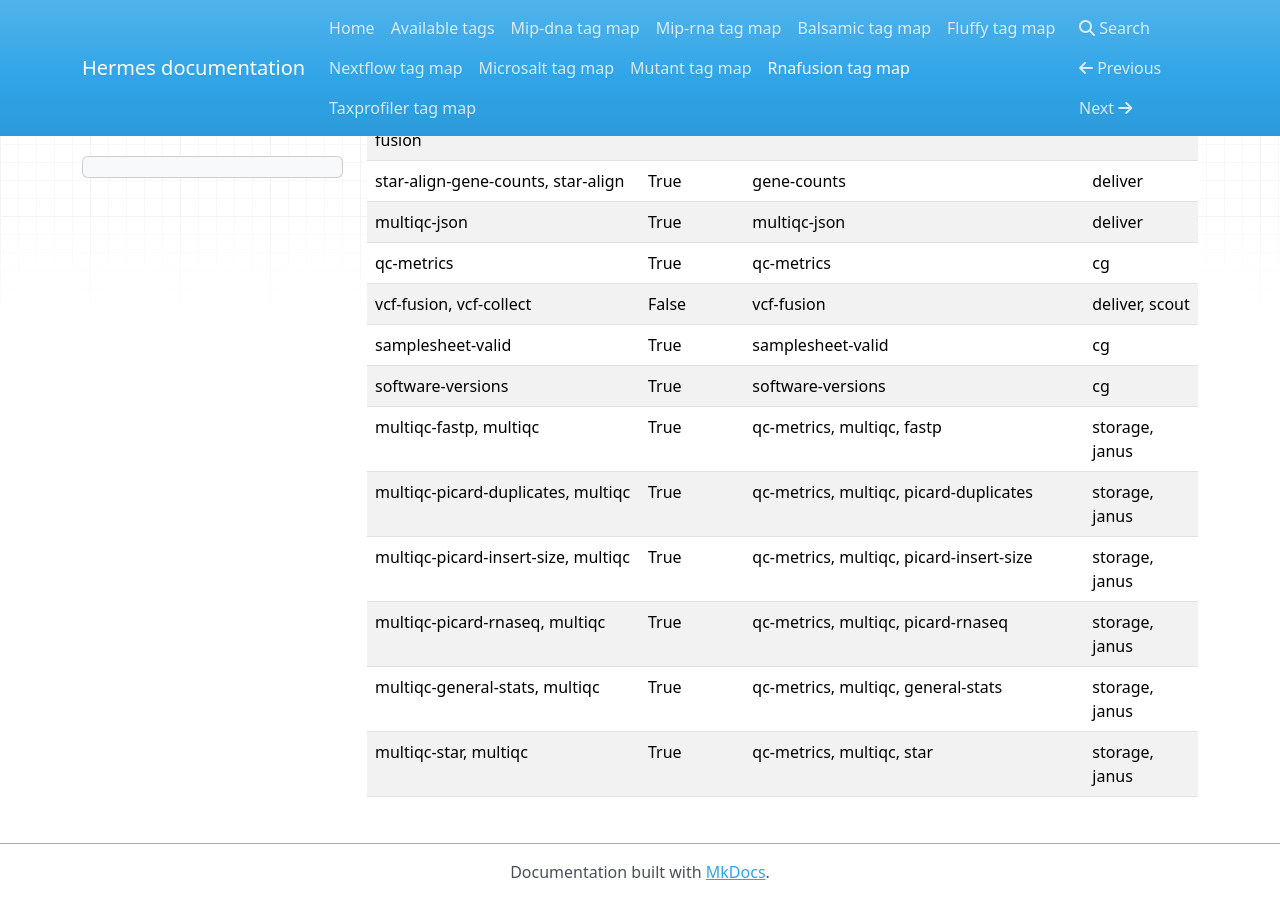
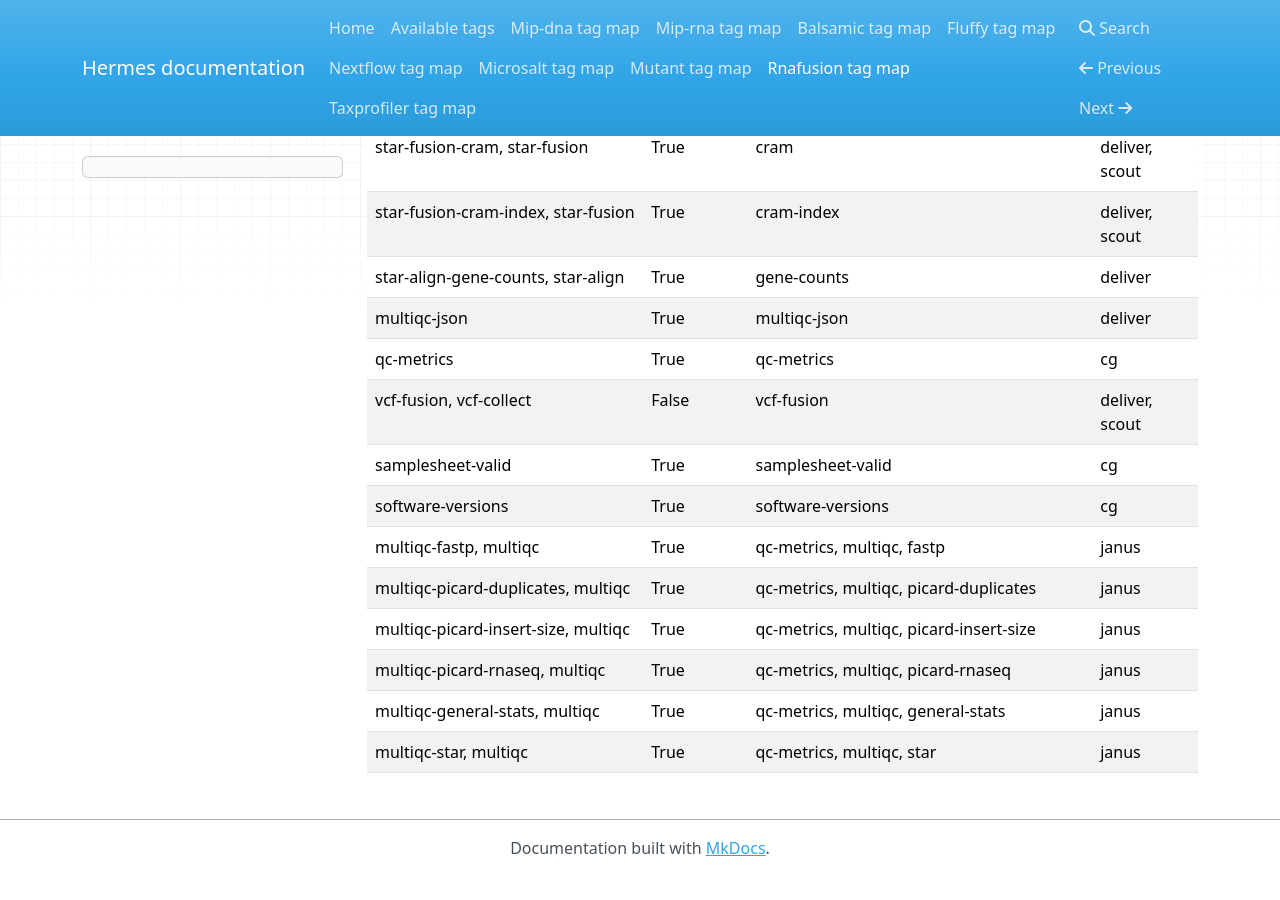
Before and after one commit to Clinical-Genomics/hermes, an MkDocs documentation site: the page built from docs/rnafusion_map.md, in a window 1280 px wide and 900 px high, scrolled down 559 px. Built offline with MkDocs 1.6.1, drawn with Linux system fonts in a browser that asks for light colours; nearby versions of some CDN libraries; after the commit the page ends 1435 px from its top, so only the background shows below that.

Commit message:
remove storage tag

```diff
--- a/docs/rnafusion_map.md
+++ b/docs/rnafusion_map.md
@@ -17,9 +17,9 @@
 | vcf-fusion, vcf-collect              | False       | vcf-fusion                                            | deliver, scout |
 | samplesheet-valid                    | True        | samplesheet-valid                                     | cg             |
 | software-versions                    | True        | software-versions                                     | cg             |
-| multiqc-fastp, multiqc               | True        | qc-metrics, multiqc, fastp                            | storage, janus |
-| multiqc-picard-duplicates, multiqc   | True        | qc-metrics, multiqc, picard-duplicates                | storage, janus |
-| multiqc-picard-insert-size, multiqc  | True        | qc-metrics, multiqc, picard-insert-size               | storage, janus |
-| multiqc-picard-rnaseq, multiqc       | True        | qc-metrics, multiqc, picard-rnaseq                    | storage, janus |
-| multiqc-general-stats, multiqc       | True        | qc-metrics, multiqc, general-stats                    | storage, janus |
-| multiqc-star, multiqc                | True        | qc-metrics, multiqc, star                             | storage, janus |
+| multiqc-fastp, multiqc               | True        | qc-metrics, multiqc, fastp                            | janus          |
+| multiqc-picard-duplicates, multiqc   | True        | qc-metrics, multiqc, picard-duplicates                | janus          |
+| multiqc-picard-insert-size, multiqc  | True        | qc-metrics, multiqc, picard-insert-size               | janus          |
+| multiqc-picard-rnaseq, multiqc       | True        | qc-metrics, multiqc, picard-rnaseq                    | janus          |
+| multiqc-general-stats, multiqc       | True        | qc-metrics, multiqc, general-stats                    | janus          |
+| multiqc-star, multiqc                | True        | qc-metrics, multiqc, star                             | janus          |
```
Also changed, not shown: 1 other file.
